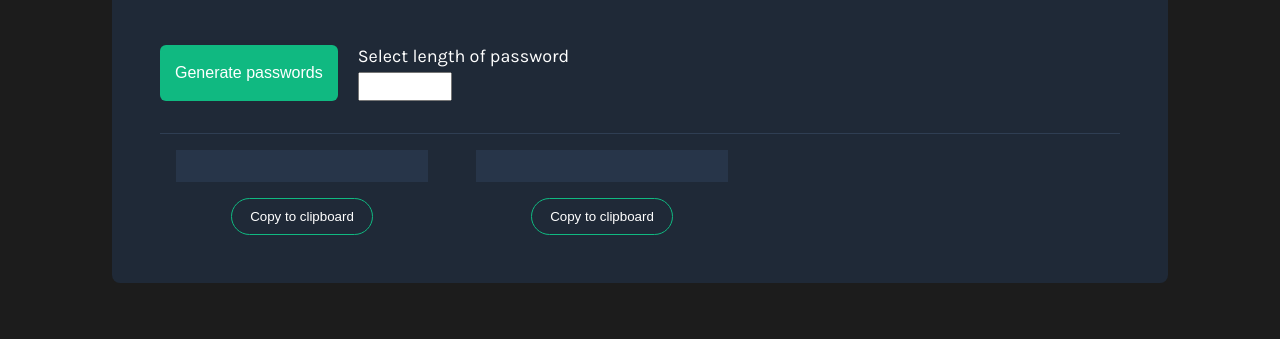
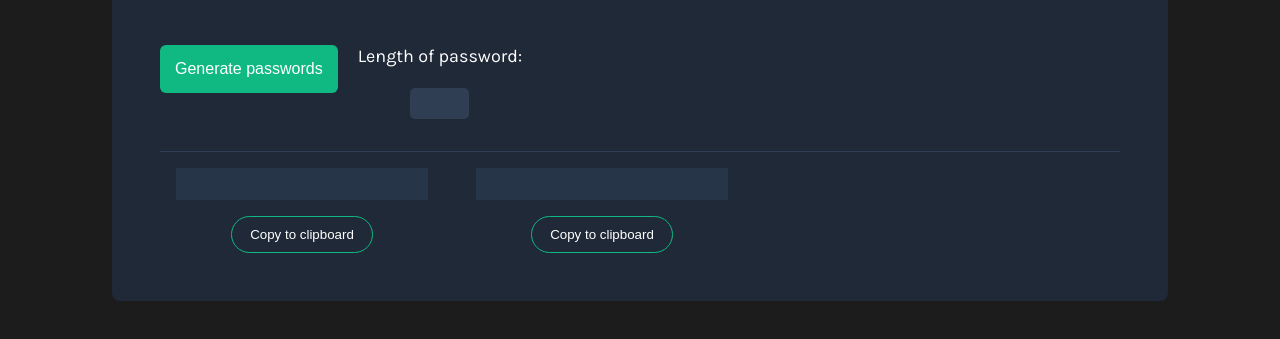
Before and after one commit to rosetwala45-oss/Password-generator, a plain HTML site: page index.html in a window 1280 px wide. Shown: the part 225-564 px from the top of the page. Drawn offline with Linux system fonts and the light colour scheme.

Commit message:
Refactor password input layout and styles, update length handling

```diff
--- a/index.html
+++ b/index.html
@@ -18,10 +18,13 @@
       <p>Never use an insecure password again.</p>
 
       <div class="inputs-container">
-        <button class="btn btn-primary" id="generate-btn">Generate passwords</button>
+        <div><button class="btn btn-primary" id="generate-btn">Generate passwords</button></div>
+
         <form>
-          <label for="input-el" style="display: block">Select length of password</label>
-          <input type="text" class="input-el" id="input-el" />
+          <div class="input-container">
+            <label for="input-el" style="display: block">Length of password:</label>
+            <input type="number" class="input-el" id="input-el" />
+          </div>
         </form>
       </div>
 
--- a/script.js
+++ b/script.js
@@ -7,7 +7,7 @@
 // prettier-ignore
 const characters = ["A","B","C","D","E","F","G","H","I","J","K","L","M","N","O","P","Q","R","S","T","U","V","W","X","Y","Z","a","b","c","d","e","f","g","h","i","j","k","l","m","n","o","p","q","r","s","t","u","v","w","x","y","z", "0", "1", "2", "3", "4", "5", "6", "7", "8", "9","~","`","!","@","#","$","%","^","&","*","(",")","_","-","+","=","{","[","}","]",",","|",":",";","<",">",".","?",
 "/"];
-let length = 20;
+let length = document.forms[0];
 let generateEl = document.getElementById("generate-btn");
 let passwordEl1 = document.getElementById("password-1");
 let passwordEl2 = document.getElementById("password-2");
@@ -24,7 +24,7 @@ function generatePasswords() {
   let characterArray1 = [];
   let passwordString1 = "";
 
-  for (let i = 0; i < length; i++) {
+  for (let i = 0; i < length.value; i++) {
     characterArray1.push(getRandomCharacter());
     passwordString1 += characterArray1[i];
   }
--- a/styles.css
+++ b/styles.css
@@ -36,11 +36,23 @@ button {
   gap: 20px;
 }
 
+.input-container {
+  display: flex;
+  flex-direction: column;
+  align-items: center;
+  gap: 1rem;
+}
+
 .input-el {
-  padding: 5px;
+  padding: 8px;
+  padding-left: 1.2rem;
   margin-top: 5px;
   text-align: center;
-  width: 5rem;
+  width: 2rem;
+  background-color: #2f3e53;
+  color: white;
+  border: none;
+  border-radius: 5px;
 }
 
 .btn-primary {
```
